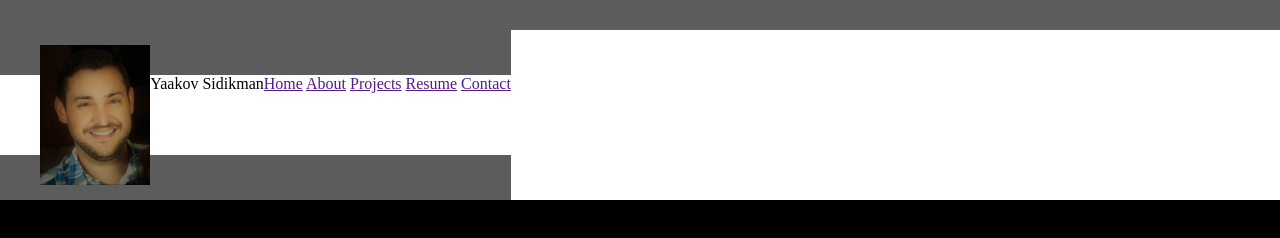
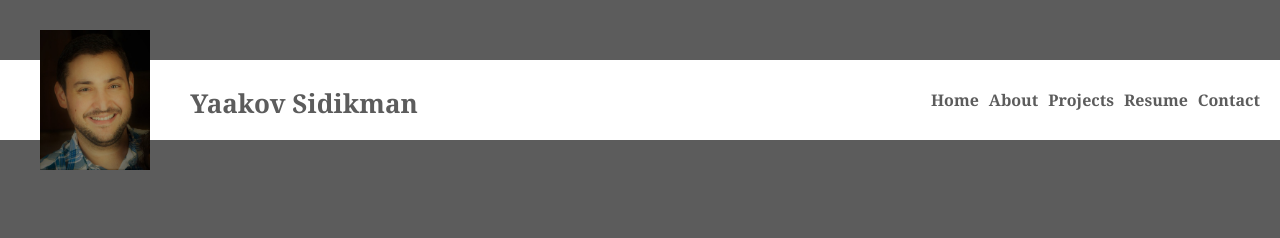
Before and after one commit to ysdkmn/ysdkmn.github.io, a plain HTML site: page index.html in a window 1280 px wide. Drawn offline with Linux system fonts and the light colour scheme.

Commit message:
fix title layout

```diff
--- a/index.html
+++ b/index.html
@@ -8,10 +8,12 @@
 
 <body>
   <header>
-    <div class="header"></div>
-    <img src="./resources/images/head.jpg" alt="headshot">
-    <span class="header">Yaakov Sidikman</span>
-    <nav class="header">
+    <div class="headname">
+      <div class="leftmargin header"></div>
+      <img src="./resources/images/head.jpg" alt="headshot">
+      <span class="name header">Yaakov Sidikman</span>
+    </div>
+    <nav class="headnav header">
       <span><a href="">Home</a></span>
       <span><a href="">About</a></span>
       <span><a href="">Projects</a></span>
--- a/resources/css/style.css
+++ b/resources/css/style.css
@@ -5,30 +5,69 @@
   padding: 0;
 }
 
+.flex1 {
+  flex-grow: 1;
+}
+
 body {
-  background-color: black;
+  background-color: rgb(92, 92, 92);
 }
 
 header {
   display: flex;
+
   position: fixed;
   background-color: white;
   width: 100%;
-  height: 170px;
+  height: 155px;
   border-top: 30px solid rgb(92, 92, 92);
 }
 
+a {
+  color:rgb(92, 92, 92);
+  font-family: georgia;
+  font-weight: bold;
+  text-decoration: none;
+}
+
+/* header */
+
 .header {
-  border-top: 45px solid rgb(92, 92, 92);
+  border-top: 30px solid rgb(92, 92, 92);
   border-bottom: 45px solid rgb(92, 92, 92);
+}
+
+.headname {
+display: flex;
+flex-grow:1;
+}
+
+.name {
+  flex-grow: 1;
+  padding-left: 40px;
+  font-family: georgia;
+  font-weight: bold;
+  font-size: 26px;
+  padding-top: 25px;
+  color: rgb(92, 92, 92);
+}
+
+.headnav {
+  display: flex;
+  justify-content: flex-end;
+  align-items: center;
+  padding-right: 20px;
+}
+
+.headnav span {
+  padding-left: 10px;
 }
 
 header img {
   height: 140px;
-  border-top: 15px solid rgb(92, 92, 92);
   border-bottom: 15px solid rgb(92, 92, 92);
 }
 
-div.header {
+div.leftmargin {
   width: 40px;
 }
```
